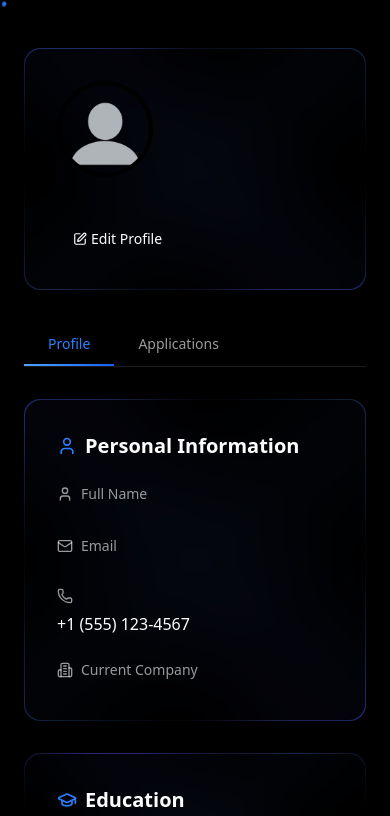
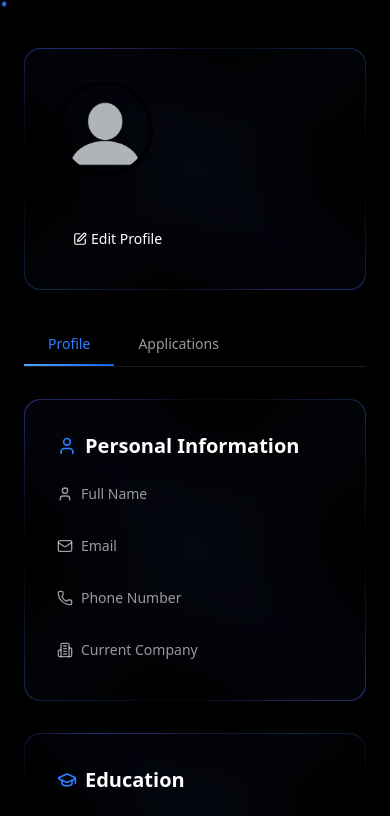
Before and after one commit to GauRav-sINGh123/NextGig, a React (Vite) app in the folder frontend/: page /profile in a window 390 px wide. Shown: the top 816 px of the page. Built offline with nearby package versions, Linux system fonts and the light colour scheme.

Commit message:
Phone Number Fixed

```diff
--- a/frontend/src/components/TabComponent.tsx
+++ b/frontend/src/components/TabComponent.tsx
@@ -107,9 +107,9 @@ function TabComponent() {
                         >
                           <div className="flex items-center text-white/60">
                             <Phone className="w-4 h-4 mr-2" />
-                            <span className="text-sm">{user?.phoneNumber}</span>
+                            <span className="text-sm">Phone Number</span>
                           </div>
-                          <p className="text-white font-medium">+1 (555) 123-4567</p>
+                          <p className="text-white font-medium">{user?.phoneNumber}</p>
                         </motion.div>
 
                         <motion.div
```
